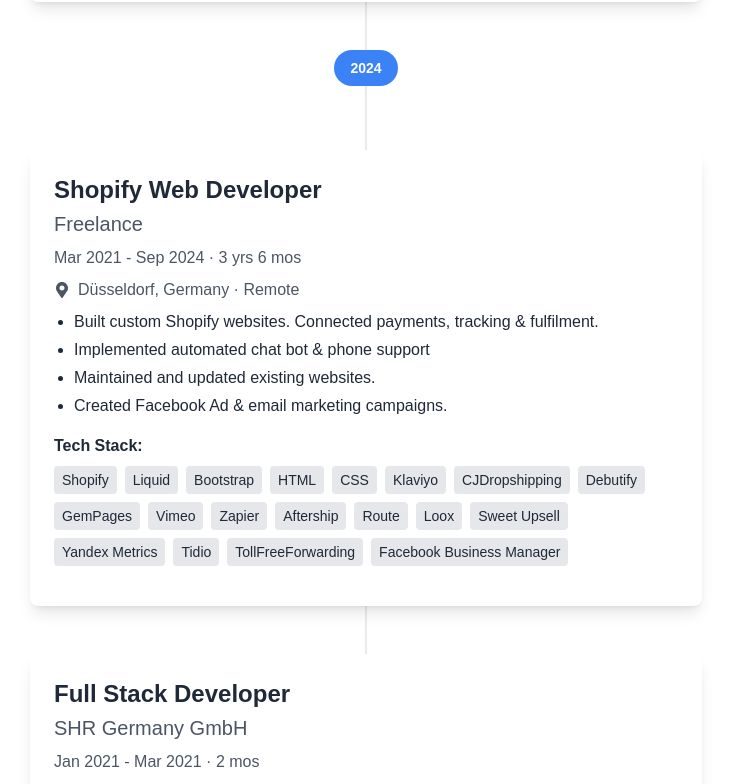
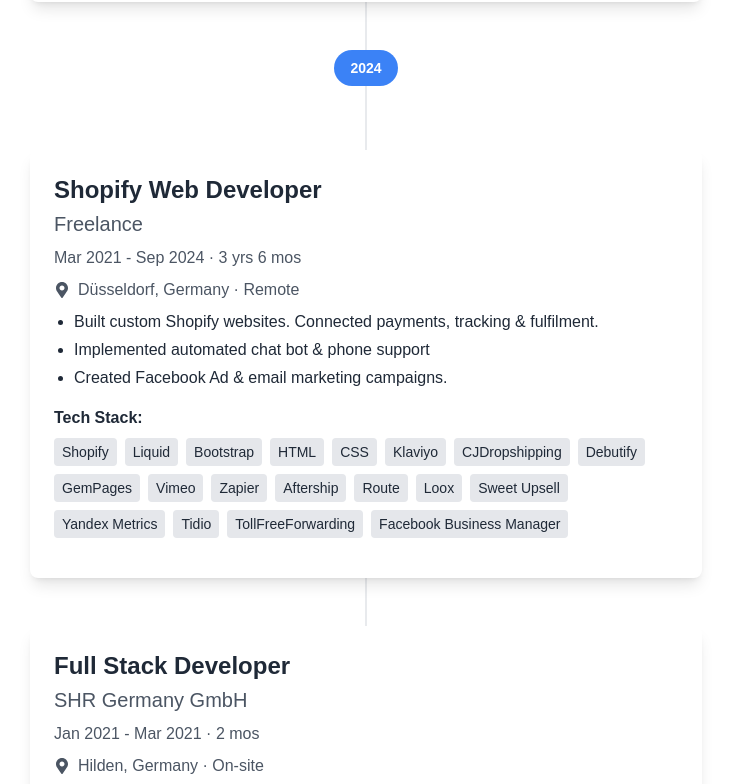
Before and after one commit to vitaliibabynin/curriculum-vitae, a Next.js app: page / in a window 1280 px wide. Shown: the part 1990-2774 px from the top of the page, without its empty margins (274-1005 px from the left). Built offline with nearby package versions, Linux system fonts and the light colour scheme.

Commit message:
Corrected wrong data

```diff
--- a/app/data.ts
+++ b/app/data.ts
@@ -36,7 +36,6 @@
     description: [
       "Built custom Shopify websites. Connected payments, tracking & fulfilment.",
       "Implemented automated chat bot & phone support",
-      "Maintained and updated existing websites.",
       "Created Facebook Ad & email marketing campaigns."
     ],
     stack: ["Shopify", "Liquid", "Bootstrap", "HTML", "CSS", "Klaviyo",
@@ -92,7 +91,7 @@
     startDate: "2017-05-06",
     endDate: "2018-09-06",
     location: "Kyiv, Ukraine",
-    workMode: "On-site" as const,
+    workMode: "Hybrid" as const,
     description: [
       "Co-developed and tested a smart contract on the Ethereum blockchain, designed to digitize real estate investment.",
       "Had a leading role in video ads created to promote the project."
```
